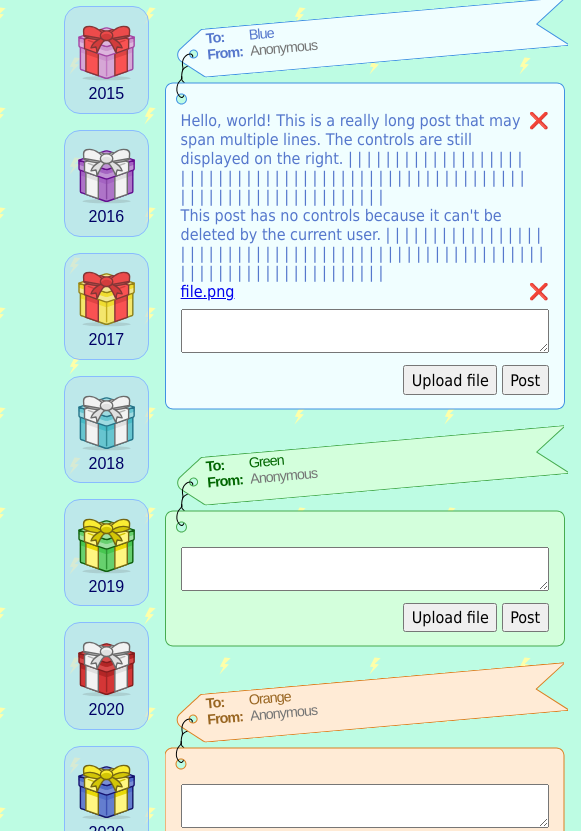
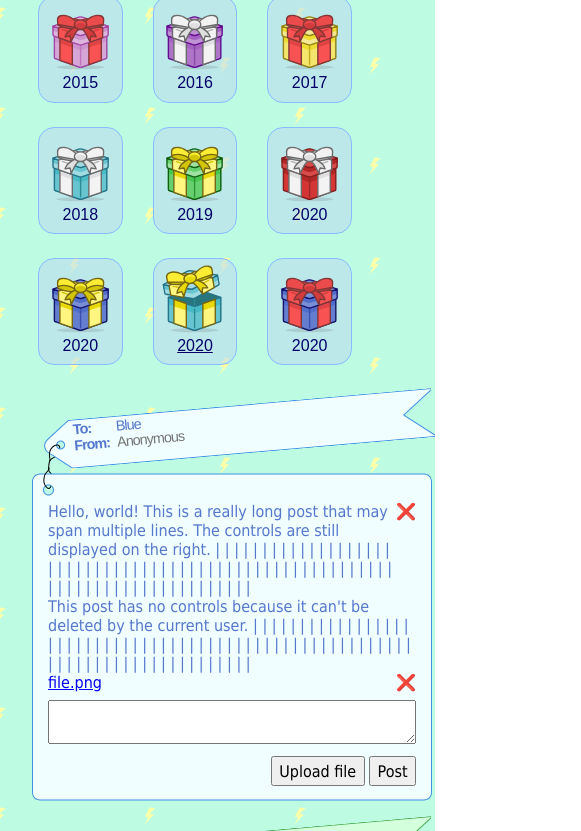
Before and after one commit to atomicparade/giftposting, a plain HTML site: page mockup/index.html in a window 390 px wide. Shown: the part 84-915 px from the top of the page, 581 px wide, since content can reach past the window. Drawn offline with Linux system fonts and the light colour scheme.

Commit message:
Adjust design to be mobile-friendly

```diff
--- a/mockup/assets/style.css
+++ b/mockup/assets/style.css
@@ -1,6 +1,46 @@
+@media (max-width: 599px) {
+    body {
+        margin: 1em;
+    }
+
+    #wrapper {
+        display: flex;
+        flex-direction: column;
+    }
+
+    section {
+        margin: 0 auto;
+    }
+
+    nav ul {
+        display: flex;
+        flex-wrap: wrap;
+        gap: 0.5em;
+        justify-content: space-evenly;
+    }
+
+    main {
+        margin-top: 1em;
+    }
+
+    .present {
+        display: block;
+    }
+}
+
+@media (min-width: 600px) {
+    body {
+        margin: 2em 4em;
+    }
+
+    #wrapper {
+        display: flex;
+        flex-direction: row;
+    }
+}
+
 body {
     font: 16px 'Arial Rounded MT', sans-serif;
-    margin: 2em 4em;
     padding: 0;
     transition: color 0.5s;
 }
@@ -9,11 +49,6 @@ h1 {
     font-family: 'Segoe Script', 'Arial Rounded MT', sans-serif;
     text-align: center;
     letter-spacing: -2px;
-}
-
-#wrapper {
-    display: flex;
-    flex-direction: row;
 }
 
 nav ul {
--- a/mockup/index.html
+++ b/mockup/index.html
@@ -5,21 +5,22 @@
     <title>Giftposting</title>
     <script src="assets/mockup.js"></script>
     <link rel="stylesheet" href="assets/style.css">
+    <meta name="viewport" content="width=500">
 </head>
 <body class="body8">
     <h1>Giftposting</h1>
     <div id="wrapper">
         <nav>
             <ul>
-                <li><a href="#" class="present1"><div class="present"><div class="top"></div><div class="bottom"></div></div>2015</a></li>
-                <li><a href="#" class="present2"><div class="present"><div class="top"></div><div class="bottom"></div></div>2016</a></li>
-                <li><a href="#" class="present3"><div class="present"><div class="top"></div><div class="bottom"></div></div>2017</a></li>
-                <li><a href="#" class="present4"><div class="present"><div class="top"></div><div class="bottom"></div></div>2018</a></li>
-                <li><a href="#" class="present5"><div class="present"><div class="top"></div><div class="bottom"></div></div>2019</a></li>
-                <li><a href="#" class="present6"><div class="present"><div class="top"></div><div class="bottom"></div></div>2020</a></li>
-                <li><a href="#" class="present7"><div class="present"><div class="top"></div><div class="bottom"></div></div>2020</a></li>
-                <li><a href="#" class="present8 selected"><div class="present"><div class="top"></div><div class="bottom"></div></div>2020</a></li>
-                <li><a href="#" class="present9"><div class="present"><div class="top"></div><div class="bottom"></div></div>2020</a></li>
+                <li><a href="#" class="present1"><div class="present"><div class="top"></div><div class="bottom"></div></div><br>2015</a></li>
+                <li><a href="#" class="present2"><div class="present"><div class="top"></div><div class="bottom"></div></div><br>2016</a></li>
+                <li><a href="#" class="present3"><div class="present"><div class="top"></div><div class="bottom"></div></div><br>2017</a></li>
+                <li><a href="#" class="present4"><div class="present"><div class="top"></div><div class="bottom"></div></div><br>2018</a></li>
+                <li><a href="#" class="present5"><div class="present"><div class="top"></div><div class="bottom"></div></div><br>2019</a></li>
+                <li><a href="#" class="present6"><div class="present"><div class="top"></div><div class="bottom"></div></div><br>2020</a></li>
+                <li><a href="#" class="present7"><div class="present"><div class="top"></div><div class="bottom"></div></div><br>2020</a></li>
+                <li><a href="#" class="present8 selected"><div class="present"><div class="top"></div><div class="bottom"></div></div><br>2020</a></li>
+                <li><a href="#" class="present9"><div class="present"><div class="top"></div><div class="bottom"></div></div><br>2020</a></li>
             </ul>
         </nav>
         <main>
```
